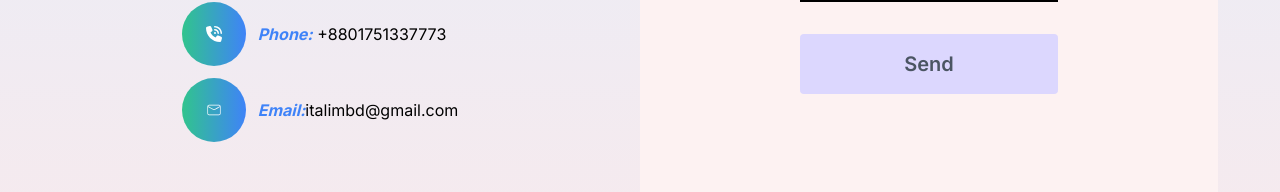
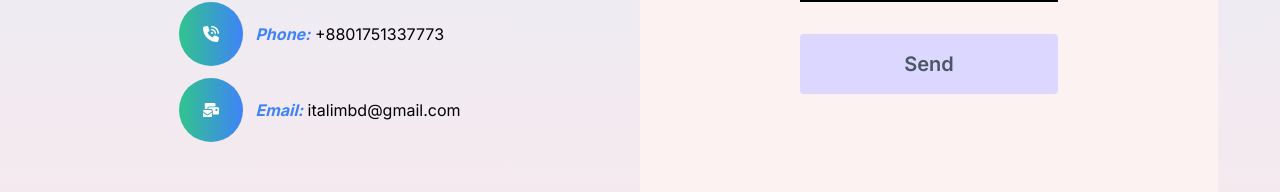
Before and after one commit to alimmondal/next-animated-portfolio, a Next.js app: page /contact in a window 1280 px wide. Shown: the part 578-770 px from the top of the page. Built offline with nearby package versions, Linux system fonts and the light colour scheme.

Commit message:
ddddddddddd

```diff
--- a/src/app/blog/page.jsx
+++ b/src/app/blog/page.jsx
@@ -2,7 +2,6 @@
 
 import React, { useEffect, useState } from "react";
 import LoadingSpinner from "../../components/LoadingSpinner";
-import Footer from "../../components/Footer";
 
 const BlogPage = () => {
   const [loading, setLoading] = useState(false);
--- a/src/app/contact/page.jsx
+++ b/src/app/contact/page.jsx
@@ -6,7 +6,7 @@ import Footer from "../../components/Footer";
 import heart from "../../../public/heartemoji.png";
 import Image from "next/image";
 import { FaPhoneVolume } from "react-icons/fa6";
-import { CiMail } from "react-icons/ci";
+import { FaMailBulk } from "react-icons/fa";
 import AOS from "aos";
 
 const ContactPage = () => {
@@ -113,14 +113,14 @@ const ContactPage = () => {
                 </div>
 
                 <div className="flex items-center gap-3">
-                  <div className="w-10 bg-gradient-to-r from-green-400 to-blue-500 md:w-16 md:h-16 rounded-full flex items-center justify-center">
-                    <CiMail className=" text-white " />
+                  <div className="w-10 h-10 bg-gradient-to-r from-green-400 to-blue-500 md:w-16 md:h-16 rounded-full flex items-center justify-center">
+                    <FaMailBulk className=" text-white font-bold" />
                   </div>
                   <div className="">
                     <p className="">
                       <span className="text-blue-500 font-bold italic">
                         Email:
-                      </span>
+                      </span>{" "}
                       italimbd@gmail.com
                     </p>
                   </div>
--- a/src/app/portfolio/[id]/page.jsx
+++ b/src/app/portfolio/[id]/page.jsx
@@ -13,6 +13,14 @@ const PortfolioDetail = ({ params }) => {
   const { id } = params;
   const { items } = data;
 
+  useEffect(() => {
+    AOS.init({
+      offset: 120,
+      duration: 3000,
+      easing: "ease",
+    });
+  });
+
   // Convert id to number if it's not already
   const itemId = Number(id);
 
@@ -24,14 +32,6 @@ const PortfolioDetail = ({ params }) => {
   if (!item) {
     return <div>Item not found</div>;
   }
-
-  useEffect(() => {
-    AOS.init({
-      offset: 120,
-      duration: 3000,
-      easing: "ease",
-    });
-  });
 
   return (
     <div className="h-[100vh] bg-gradient-to-b from-blue-100 to-red-100 md:pb-10 ">
```
